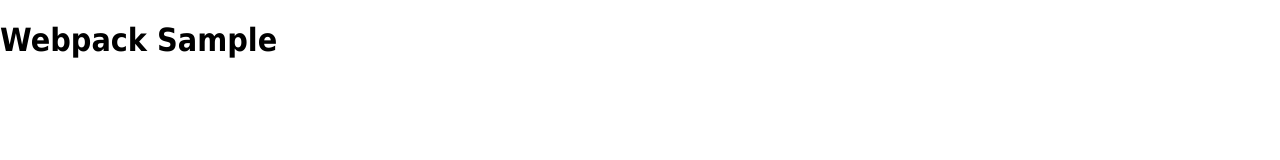
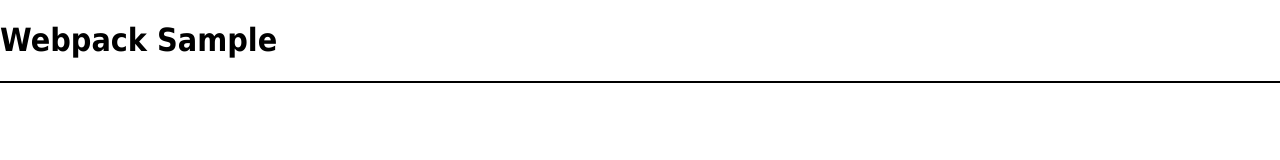
Before and after one commit to skyrim1990/webpack_test, a website built with webpack: page src/index.html in a window 1280 px wide. Built offline with nearby package versions, Linux system fonts and the light colour scheme.

Commit message:
tmp save

```diff
--- a/src/index.html
+++ b/src/index.html
@@ -8,11 +8,15 @@
         margin: 0 auto;
         font-family: Tahoma, Verdana, Arial, sans-serif;
     }
+		#body{
+			border: 1px solid black;
+		}
 </style>
 
 </head>
 <body>
 	<h1>Webpack Sample</h1>
+	<div id="body"></div>
 	<script src="./bundle.js"></script>
 </body>
 </html>
--- a/src/js/main.js
+++ b/src/js/main.js
@@ -1,6 +1,9 @@
 import * as A from './lib/a';
 import * as B from './lib/b';
+//import * as Logger from './lib/logger';
 
 //require('./index.html')
 
 A.log(B.b);
+
+//var logger = Logger();
```
Also changed, not shown: src/js/lib/logger.js (added, +20 -0 lines), dist/js/bundle.js, dist/js/index.html, 1 other file.
